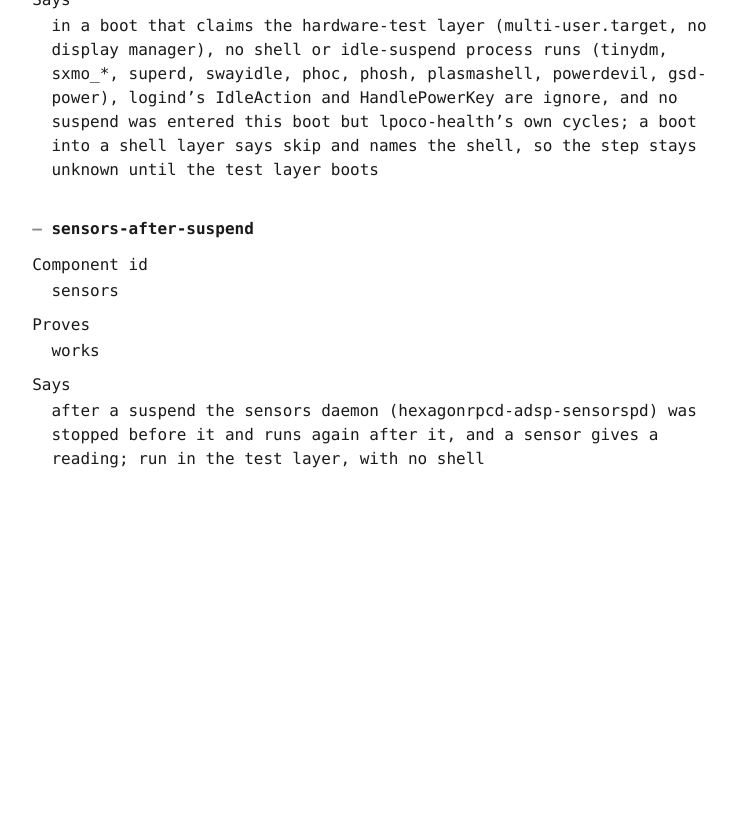
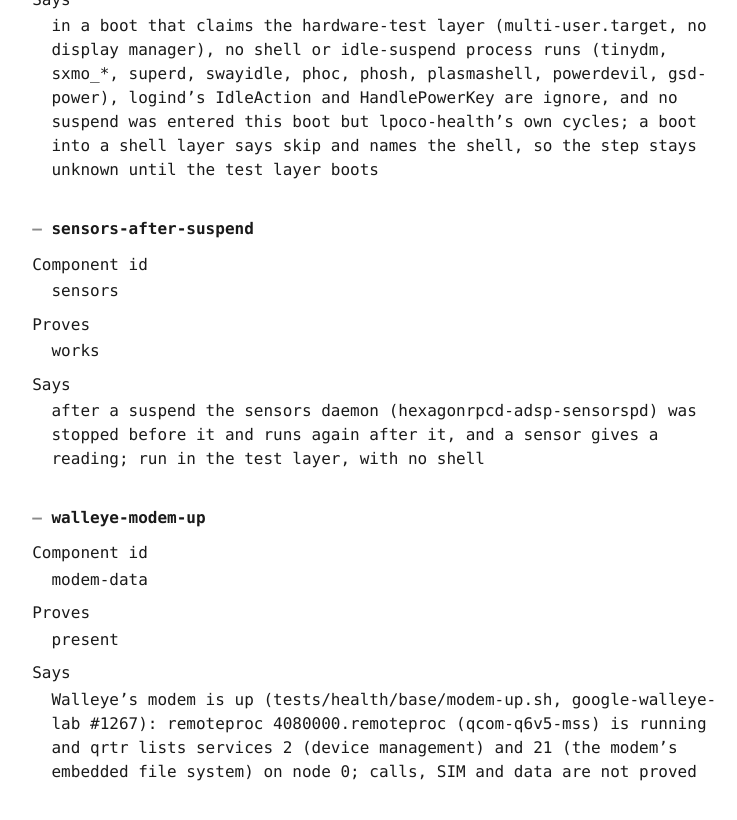
Before and after one commit to linux-phone-oco/docs, a Jekyll site: the page built from docs/tests.md, in a window 1280 px wide and 900 px high, scrolled down 13704 px. Shown: the top 820 px of the window, without its empty margins (261-998 px from the left). Built offline with Jekyll 4.4.1, drawn with Linux system fonts in a browser that asks for light colours; our own code applies the rules of GitHub Pages for plain Markdown files; before the commit the page ends 14291 px from its top, so only the background shows below that.

Commit message:
docs(data): walleye-modem-up test, the modem present: mss running, qrtr services 2 and 21 (#949)
Co-Authored-By: Claude Opus 5.5 <noreply@anthropic.com>

Landed-by: orchestration-renewed

```diff
--- a/data/tests.json
+++ b/data/tests.json
@@ -53,3 +53,4 @@
 {"id":"suspend-retry-backs-off","component_id":"deep-sleep","proves":"works","says":"while suspend keeps failing under Sxmo, the tries are spaced 1, 2, 4 ... 64 s apart (sxmo.log 'next try in'), and the USB link drops at most 8 times in 5 minutes (26 before the fix)"}
 {"id":"test-layer-quiet","component_id":"deep-sleep","proves":"works","says":"in a boot that claims the hardware-test layer (multi-user.target, no display manager), no shell or idle-suspend process runs (tinydm, sxmo_*, superd, swayidle, phoc, phosh, plasmashell, powerdevil, gsd-power), logind's IdleAction and HandlePowerKey are ignore, and no suspend was entered this boot but lpoco-health's own cycles; a boot into a shell layer says skip and names the shell, so the step stays unknown until the test layer boots"}
 {"id":"sensors-after-suspend","component_id":"sensors","proves":"works","says":"after a suspend the sensors daemon (hexagonrpcd-adsp-sensorspd) was stopped before it and runs again after it, and a sensor gives a reading; run in the test layer, with no shell"}
+{"id":"walleye-modem-up","component_id":"modem-data","proves":"present","says":"Walleye's modem is up (tests/health/base/modem-up.sh, google-walleye-lab #1267): remoteproc 4080000.remoteproc (qcom-q6v5-mss) is running and qrtr lists services 2 (device management) and 21 (the modem's embedded file system) on node 0; calls, SIM and data are not proved"}
--- a/docs/tests.md
+++ b/docs/tests.md
@@ -715,3 +715,16 @@ Proves
 
 Says
 : after a suspend the sensors daemon (hexagonrpcd-adsp-sensorspd) was stopped before it and runs again after it, and a sensor gives a reading; run in the test layer, with no shell
+
+
+<a id="walleye-modem-up"></a>
+### walleye-modem-up
+
+Component id
+: modem-data
+
+Proves
+: present
+
+Says
+: Walleye's modem is up (tests/health/base/modem-up.sh, google-walleye-lab #1267): remoteproc 4080000.remoteproc (qcom-q6v5-mss) is running and qrtr lists services 2 (device management) and 21 (the modem's embedded file system) on node 0; calls, SIM and data are not proved
```
Also changed, not shown: docs/index.md (+1 -1 lines).
